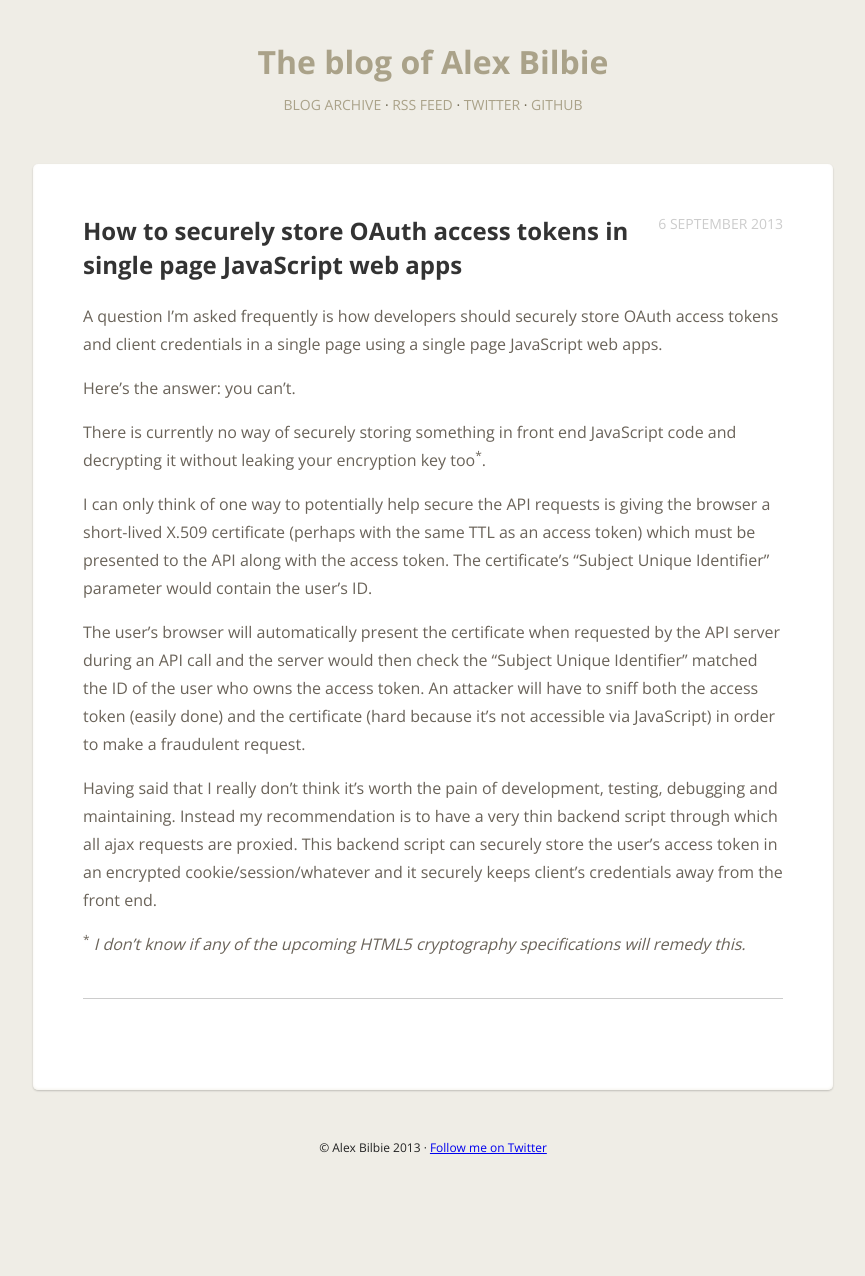
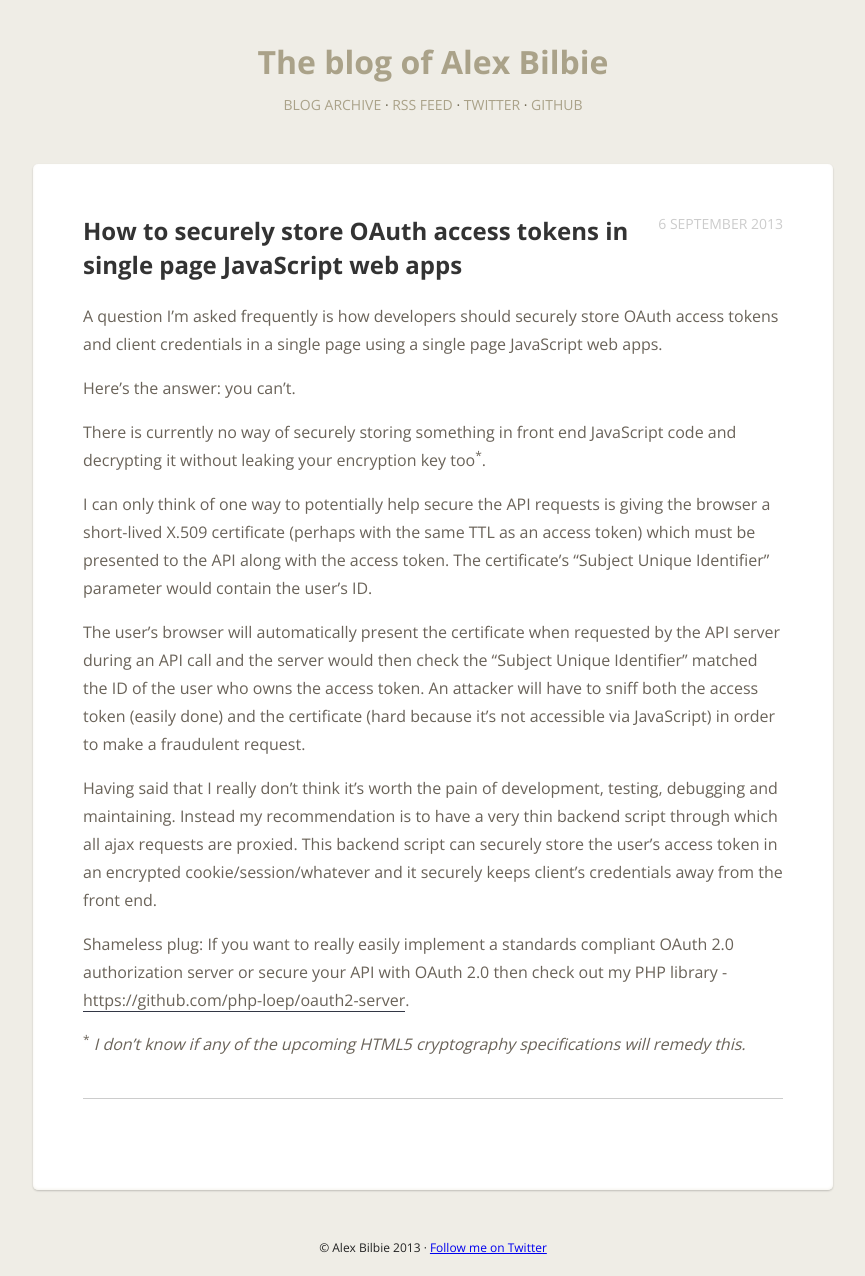
Before and after one commit to alexbilbie/alexbilbie.github.com, a Jekyll site: the page built from _posts/2013-09-06-securely-store-access-tokens-in-single-page-web-app.md, in a window 1280 px wide. Shown: the whole page, without its empty margins (207-1072 px from the left). Built offline with Jekyll 4.4.1, drawn with Linux system fonts in a browser that asks for light colours; Markdown is read by kramdown in place of the engine named in the settings; comment, search, counter and statistics services are not loaded; before the commit the page ends 1176 px from its top, so only the background shows below that.

Commit message:
Added shameless plug

```diff
--- a/_posts/2013-09-06-securely-store-access-tokens-in-single-page-web-app.md
+++ b/_posts/2013-09-06-securely-store-access-tokens-in-single-page-web-app.md
@@ -17,4 +17,6 @@ The user's browser will automatically present the certificate when requested by
 
 Having said that I really don't think it's worth the pain of development, testing, debugging and maintaining. Instead my recommendation is to have a very thin backend script through which all ajax requests are proxied. This backend script can securely store the user's access token in an encrypted cookie/session/whatever and it securely keeps client's credentials away from the front end.
 
+Shameless plug: If you want to really easily implement a standards compliant OAuth 2.0 authorization server or secure your API with OAuth 2.0 then check out my PHP library - [https://github.com/php-loep/oauth2-server](https://github.com/php-loep/oauth2-server).
+
 <sup>*</sup> _I don't know if any of the upcoming HTML5 cryptography specifications will remedy this._
```
